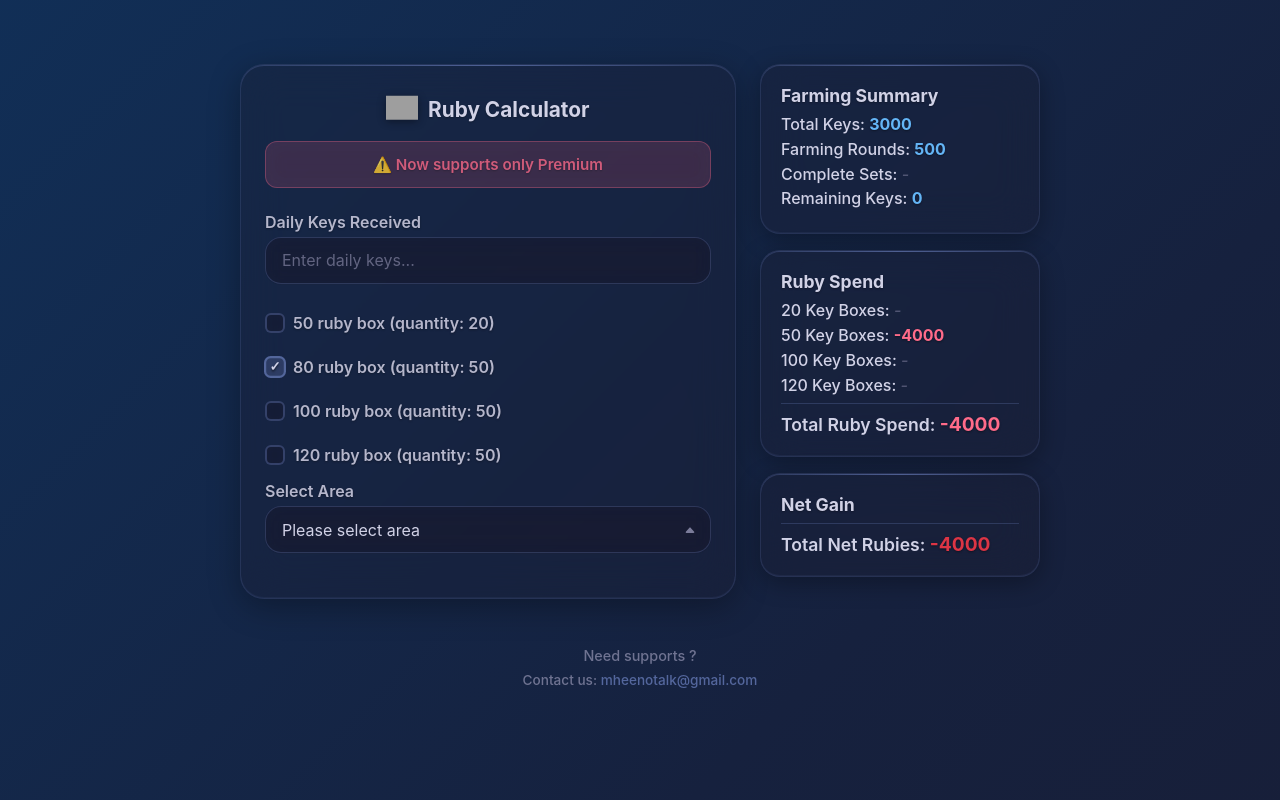
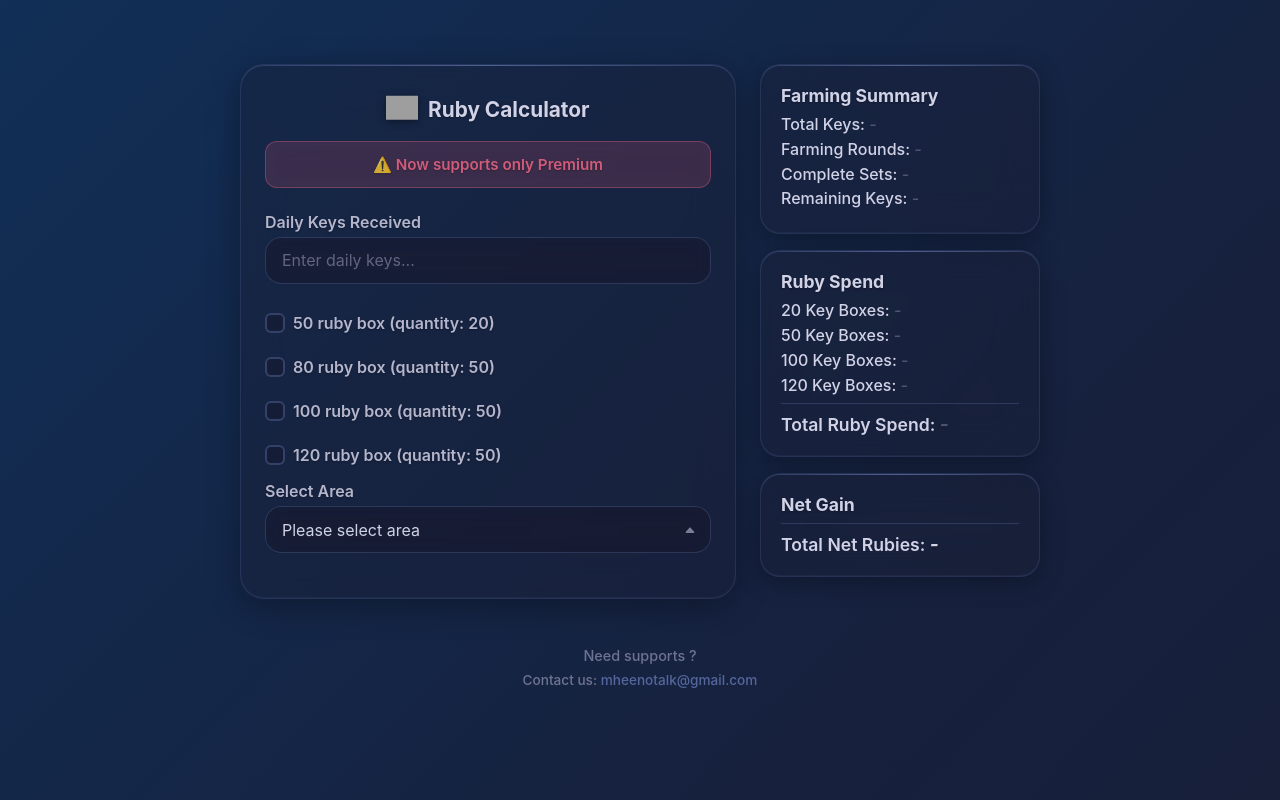
Before and after one commit to tangbearrrr/8k-ruby-calculator, a SvelteKit app: page / in a window 1280 px wide. Built offline with nearby package versions, Linux system fonts and the light colour scheme; grey boxes are pictures that could not be loaded.

Commit message:
feat: remove default

```diff
--- a/src/routes/+page.svelte
+++ b/src/routes/+page.svelte
@@ -1,7 +1,7 @@
 <script lang="ts">
     let dailyKeys = '';
     let showBox20 = false;
-    let showBox50 = true; // Default to checked
+    let showBox50 = false;
     let showBox100 = false;
     let showBox120 = false;
     let selectedArea: keyof typeof areaRounds | '' = '';
```
